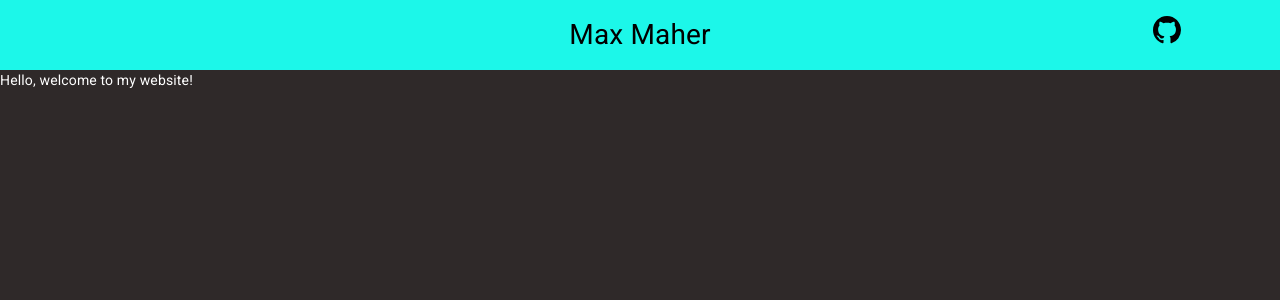
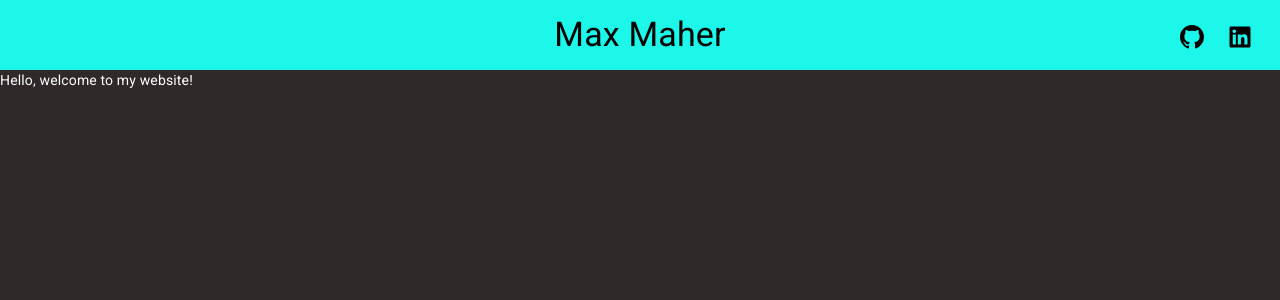
Before and after one commit to maxwmaher/personal-website, a React (Create React App) app: page / in a window 1280 px wide. Shown: the top 300 px of the page. Built offline with nearby package versions, Linux system fonts and the light colour scheme.

Commit message:
header complete

```diff
--- a/package.json
+++ b/package.json
@@ -4,6 +4,7 @@
   "private": true,
   "dependencies": {
     "@material-ui/core": "^4.4.3",
+    "@material-ui/icons": "^4.4.3",
     "@material-ui/styles": "^4.4.3",
     "react": "^16.10.0",
     "react-dom": "^16.10.0",
@@ -25,5 +26,6 @@
     "not dead",
     "not ie <= 11",
     "not op_mini all"
-  ]
+  ],
+  "devDependencies": {}
 }
--- a/src/Header.js
+++ b/src/Header.js
@@ -1,8 +1,10 @@
 import React, { Component } from 'react';
 import { withStyles } from '@material-ui/core/styles';
 import { Grid } from "@material-ui/core";
-import Container from '@material-ui/core/Container';
+import { FaLinkedin } from "react-icons/fa";
 import { GoMarkGithub } from "react-icons/go";
+import IconButton from '@material-ui/core/IconButton';
+import Tooltip from '@material-ui/core/Tooltip';
 
 const styles = theme => ({
     root: {
@@ -13,13 +15,21 @@ const styles = theme => ({
         height: 70,
         color: 'black',
         textAlign: 'center',
-        fontSize: 28,
+        fontSize: 34,
         verticalAlign: 'center',
         padding: theme.spacing(3, 2),
         display: "flex",
         flexDirection: "column",
         justifyContent: "center"
-    }
+    },
+    fab: {
+        margin: theme.spacing.unit * 2,
+    },
+    absolute: {
+        position: 'absolute',
+        bottom: theme.spacing.unit * 2,
+        right: theme.spacing.unit * 3,
+    },
 });
 
 class Header extends Component {
@@ -36,8 +46,17 @@ class Header extends Component {
                     <Grid item sm={8}>
                         Max Maher
                     </Grid>
-                    <Grid item sm={2}>
-                        <GoMarkGithub/>
+                    <Grid item sm={2} style={{textAlign: 'right'}}>
+                        <Tooltip title="Github">
+                            <IconButton aria-label="Github" target="_blank" href="https://github.com/maxwmaher">
+                                <GoMarkGithub style={{color: 'black'}}/>
+                            </IconButton>
+                        </Tooltip>
+                        <Tooltip title="LinkedIn">
+                            <IconButton aria-label="LinkedIn" target="_blank" href="https://www.linkedin.com/in/max-maher/">
+                                <FaLinkedin style={{ color: 'black' }} />
+                            </IconButton>
+                        </Tooltip>
                     </Grid>
                 </Grid>
             </header>
```
Also changed, not shown: 1 other file (tests, documents, lock files or other folders).
